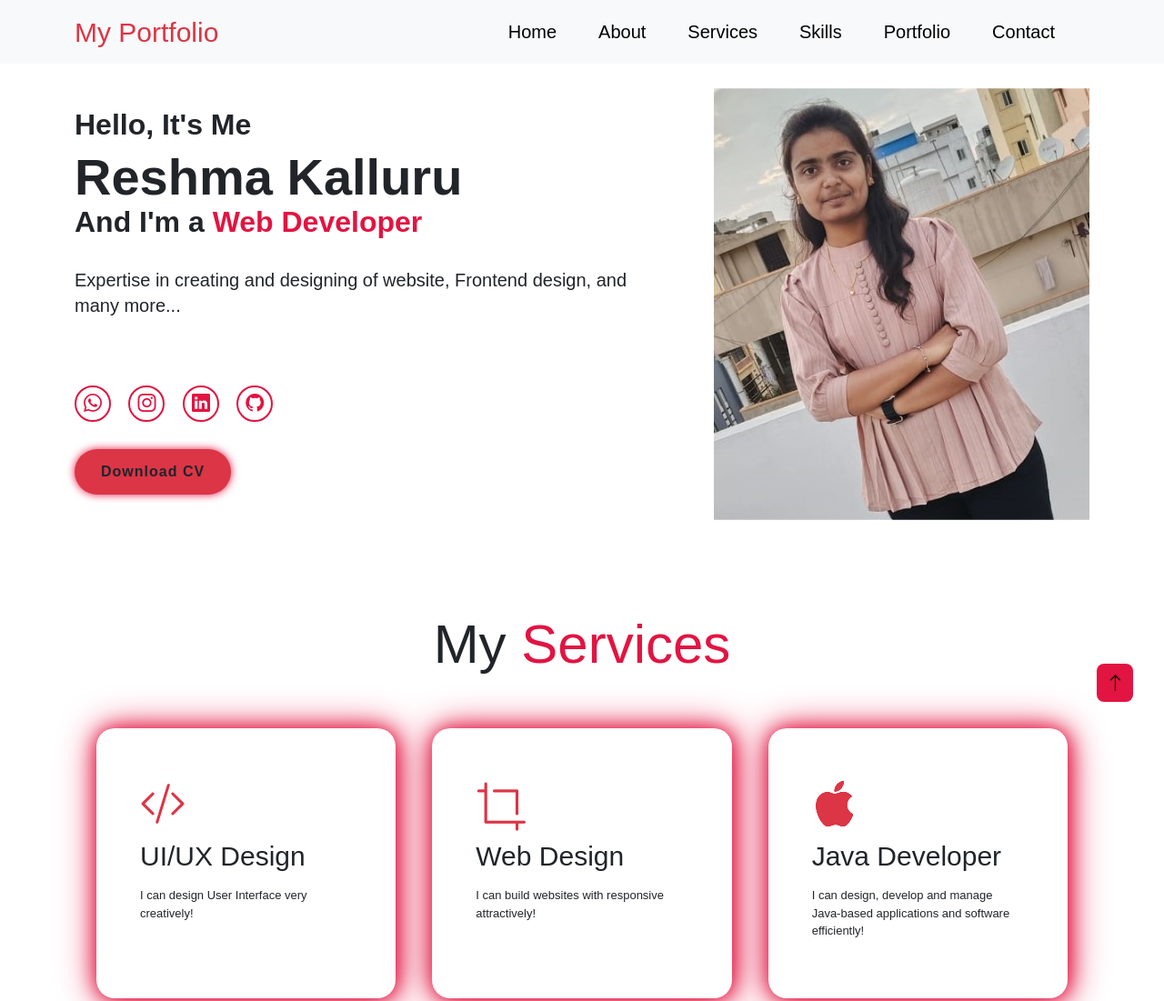
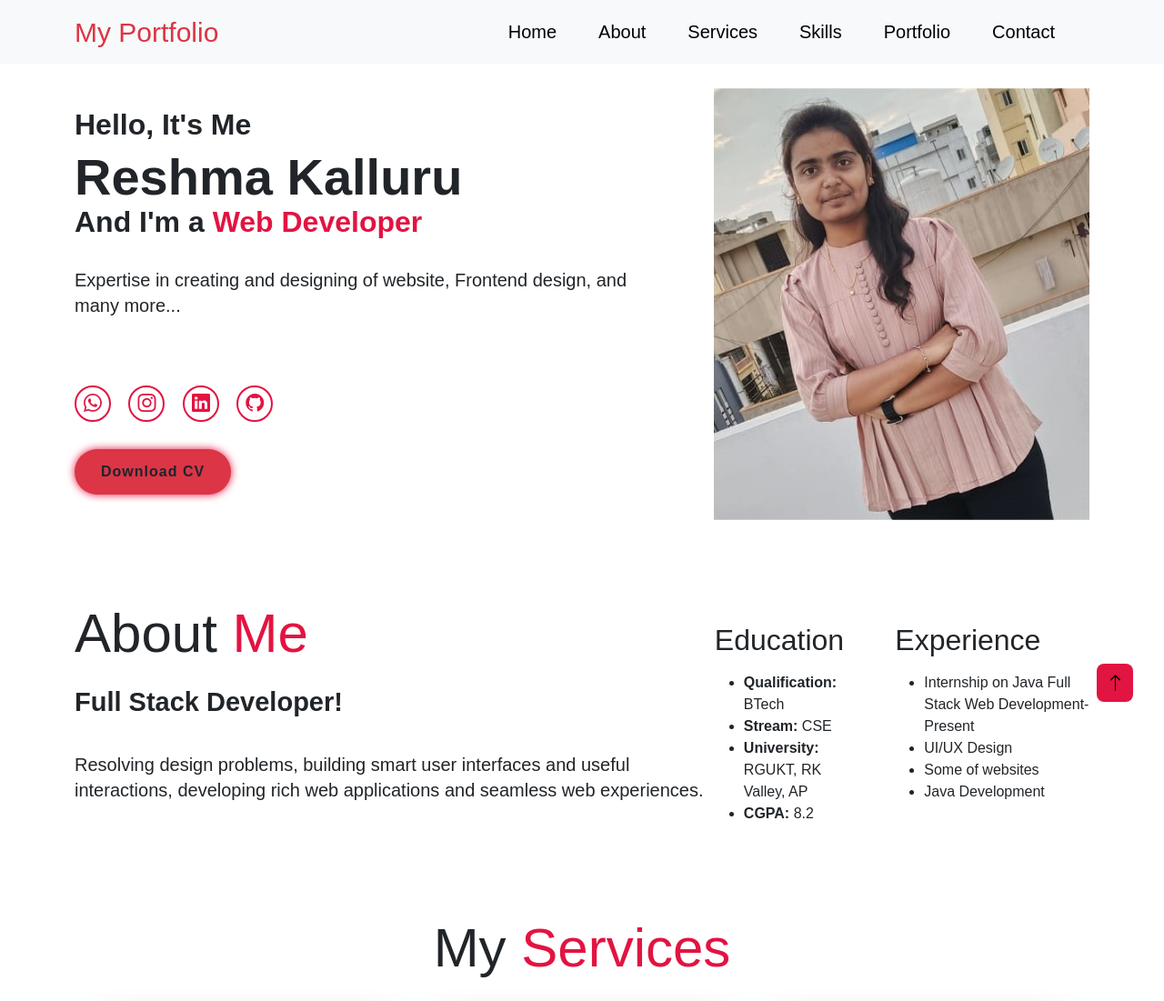
Before and after one commit to Reshmakalluru/My-Portfolio, a plain HTML site: page index.html in a window 1280 px wide. Shown: the top 1101 px of the page at 91% size. Drawn offline with nearby package versions, Linux system fonts and the light colour scheme.

Commit message:
Update index.html

```diff
--- a/index.html
+++ b/index.html
@@ -16,7 +16,7 @@
           <div class="collapse navbar-collapse" id="navbarSupportedContent">
             <ul class="navbar-nav ms-auto mb-2 mb-lg-0" style="font-size: 20px;">
               <li class="nav-item">
-                <a class="nav-link active" aria-current="page" href="#about">Home</a>
+                <a class="nav-link active" aria-current="page" href="#home">Home</a>
               </li>
               <li class="nav-item">
                 <a class="nav-link" href="#about">About</a>
@@ -40,7 +40,7 @@
       <!--Navbar end-->
 
       <!--Home page starts-->
-      <div class="container d-flex align-items-center mt-5" id="about">
+      <div class="container d-flex align-items-center mt-5" id="home">
         <div class="about-text">
           <h3>Hello, It's Me</h3>
           <h1>Reshma Kalluru</h1>
@@ -52,13 +52,43 @@
             <a href=""><i class="bi bi-linkedin"></i></a>
             <a href=""><i class="bi bi-github"></i></a>
           </div>
-          <a href="" class="btn bg-danger ">Download CV</a>
+          <a href="https://github.com/Reshmakalluru/Resume/blob/main/Reshma_Resume1.pdf" class="btn bg-danger ">Download CV</a>
         </div>
         <div class="about-img mt-2 ms-5">
           <img class="rounded" src="./Images/WhatsApp Image 2023-08-16 at 19.47.33.jpg" alt="">
         </div>
       </div>
       <!--Home page ends-->
+
+    <!--About section starts-->
+      <div class="about container d-flex align-items-center justify-content-center mt-5" id="about">
+        <div class="about-text">
+            <h2>About <span>Me</span></h2>
+            <h4>Full Stack Developer!</h4>
+            <p>Resolving design problems, building smart user interfaces and useful interactions, developing rich web applications and seamless web experiences.</p>
+        </div>
+        <div class="edu-exe d-flex justify-content-evenly">
+          <div class="educ">
+            <h2 class="mb-3">Education</h2>
+            <ul>
+              <li><b>Qualification:</b> BTech</li>
+              <li><b>Stream:</b> CSE</li>
+              <li><b>University:</b> RGUKT, RK Valley, AP</li>
+              <li><b>CGPA:</b> 8.2</li>
+            </ul>
+          </div>
+          <div class="exep">
+            <h2 class="mb-3 ms-5">Experience</h2>
+            <ul class="ms-5">
+              <li>Internship on Java Full Stack Web Development- Present</li>
+              <li>UI/UX Design</li>
+              <li>Some of websites</li>
+              <li>Java Development</li>
+            </ul>
+          </div>
+        </div>
+      </div>
+      <!--About section ends-->
 
         <!--services page starts-->
         <div class="container ">
```
